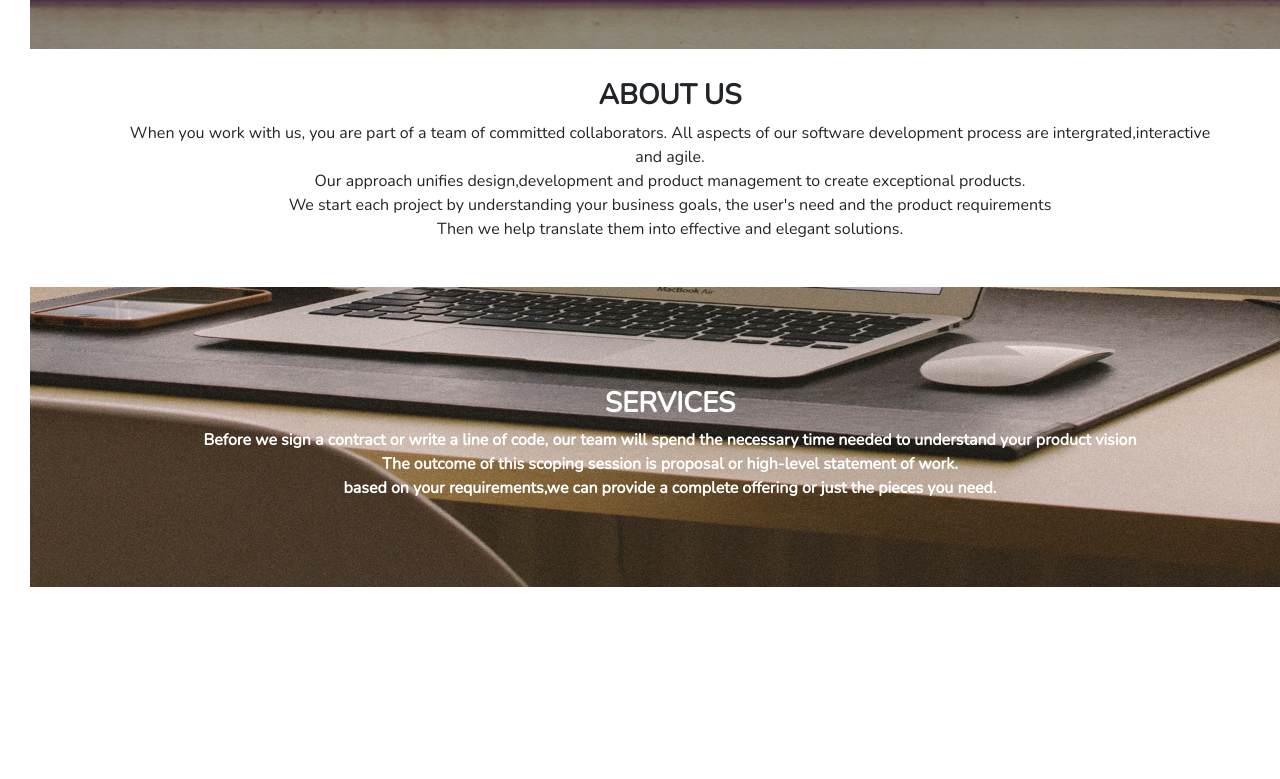
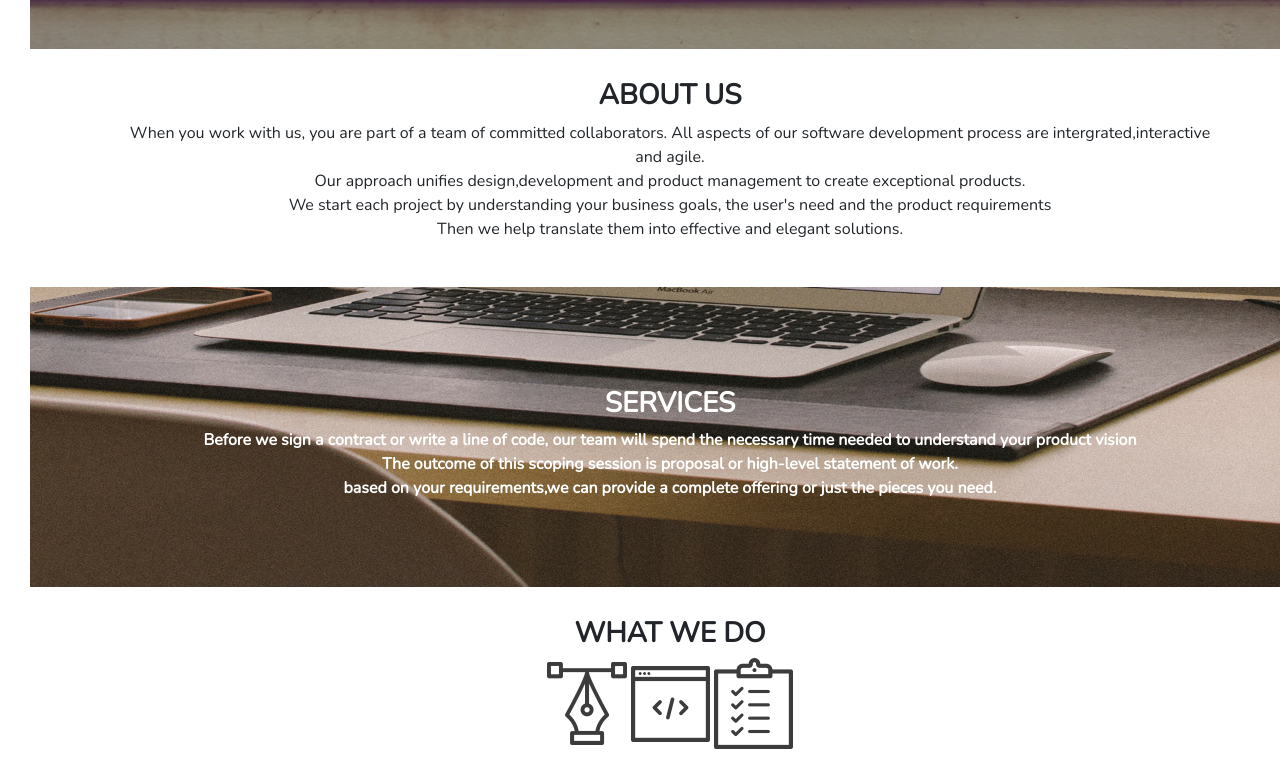
Before and after one commit to encok/calculator, a plain HTML site: page Documents/Delani-Studio/index.html in a window 1280 px wide. Shown: the part 661-1440 px from the top of the page. Before the commit the page ends 1278 px from the top, so only its background shows below. Drawn offline with nearby package versions, Linux system fonts and the light colour scheme.

Commit message:
adding what we do section

```diff
--- a/Documents/Delani-Studio/index.html
+++ b/Documents/Delani-Studio/index.html
@@ -59,6 +59,20 @@
     </div>
 
 </section>
+<div class="container-fluid">
+    <div class="row">
+     <div class="col-md-12 text-center" id="doings">
+        <h3>WHAT WE DO</h3>
+        <img src="./images/design_icon.png" alt="Show/Hide Image" id="design"/>
+        <img src="./images/dev_icon.png" alt="Show/Hide Image" id="dev"/>
+        <img src="./images/product_icon.png" alt="Show/Hide Image" id="product"/>
+
+     </div>
+
+
+    </div>
+
+</div>
 
     <script src="https://code.jquery.com/jquery-3.3.1.slim.min.js" integrity="sha384-q8i/X+965DzO0rT7abK41JStQIAqVgRVzpbzo5smXKp4YfRvH+8abtTE1Pi6jizo" crossorigin="anonymous"></script>
     <script src="https://cdnjs.cloudflare.com/ajax/libs/popper.js/1.14.7/umd/popper.min.js" integrity="sha384-UO2eT0CpHqdSJQ6hJty5KVphtPhzWj9WO1clHTMGa3JDZwrnQq4sF86dIHNDz0W1" crossorigin="anonymous"></script>
```
